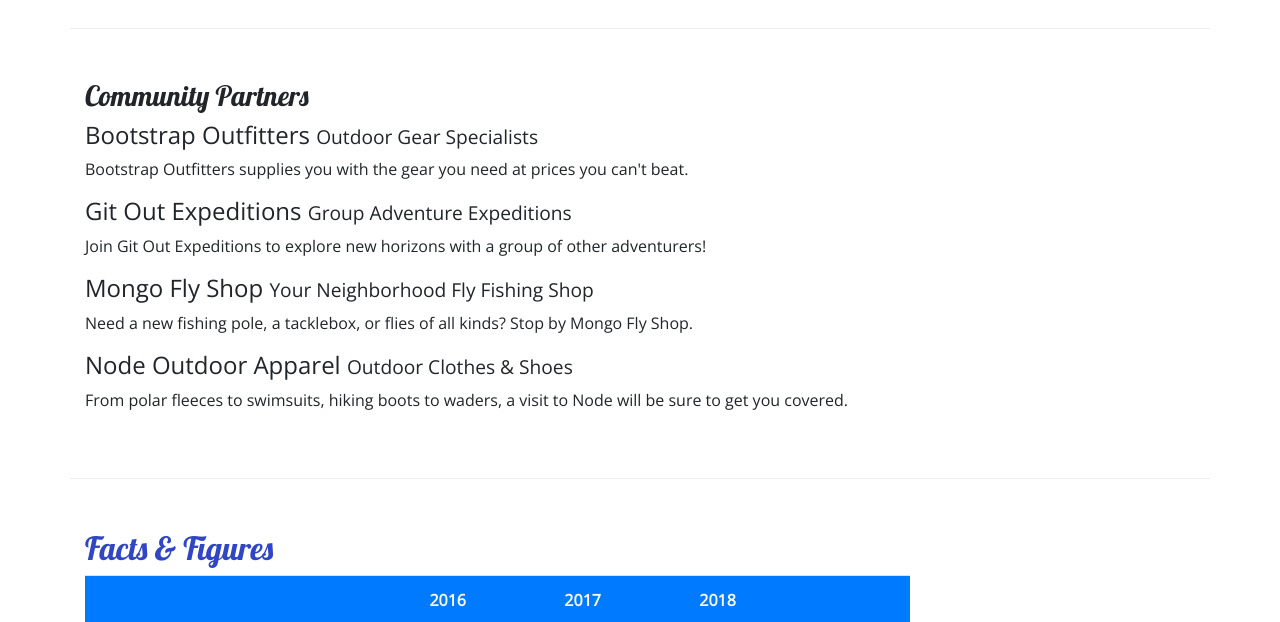
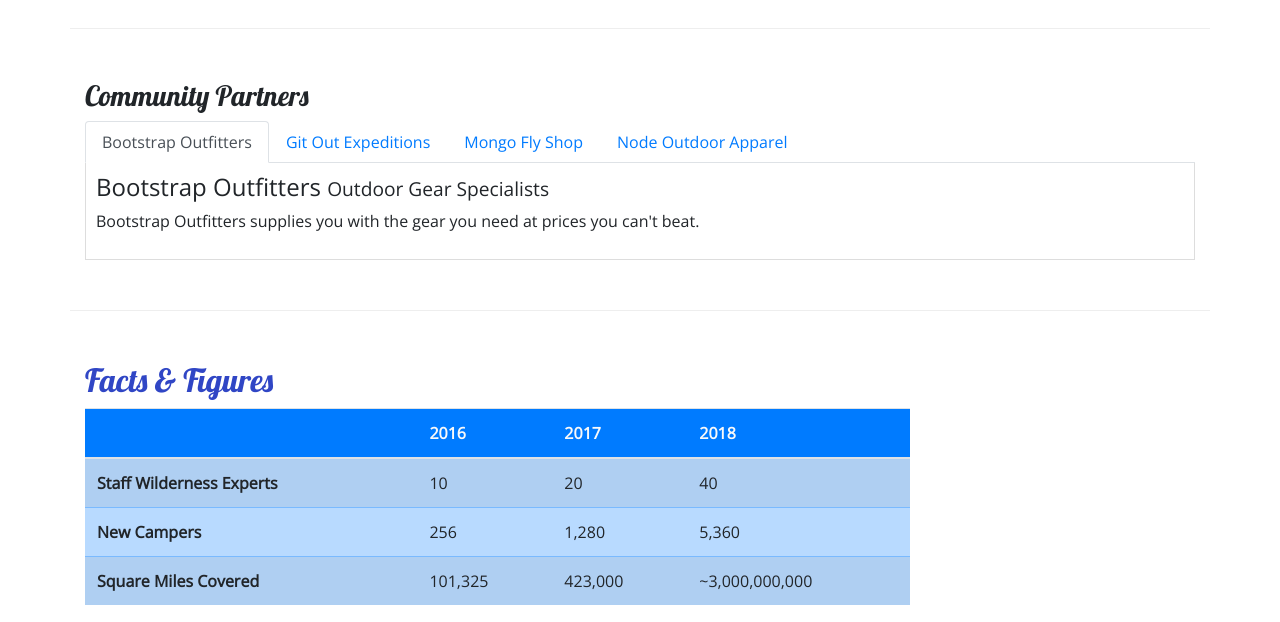
Before and after one commit to yuliyakf/Test-Project, a website: page aboutus.html in a window 1280 px wide. Shown: the part 800-1422 px from the top of the page. Drawn offline with nearby package versions, Linux system fonts and the light colour scheme.

Commit message:
added nav pane

```diff
--- a/aboutus.html
+++ b/aboutus.html
@@ -5,7 +5,7 @@
    <!-- Required meta tags always come first -->
    <meta charset="utf-8" />
    <meta name="viewport" content="width=device-width, initial-scale=1" />
-    <link rel="stylesheet" href="node_modules/bootstrap/dist/css/bootstrap.min.css"/>
+   <link rel="stylesheet" href="node_modules/bootstrap/dist/css/bootstrap.min.css" />
    <!-- Additional CSS must be placed after Bootstrap CSS -->
    <link rel="stylesheet" href="https://fonts.googleapis.com/css?family=Lobster|Open+Sans" />
    <!-- Additional CSS must be placed after Bootstrap CSS -->
@@ -43,7 +43,8 @@
                <li class="nav-item"><a class="nav-link" href="index.html"><i class="fa fa-home fa-lg"></i>Home</a></li>
                <li class="nav-item active"><a class="nav-link" href="#"><i class=" fa fa-info fa-lg"></i>About</a></li>
                <li class="nav-item"><a class="nav-link" href='#'><i class="fa fa-list fa-lg"></i>Sites</a></li>
-          <li class="nav-item"><a class="nav-link" href='contactus.html'><i class="fa fa-address-card fa-lg"></i>Contact</a></li>
+               <li class="nav-item"><a class="nav-link" href='contactus.html'><i
+                        class="fa fa-address-card fa-lg"></i>Contact</a></li>
             </ul>
          </div>
       </div>
@@ -64,7 +65,11 @@
       <div class="row row-content">
          <div class="col-sm-6">
             <h3>Our Mission</h3>
-                <p>We present a curated database of the best campsites in the vast woods and backcountry of the World Wide Web Wilderness. We increase access to adventure for the public while promoting safe and respectful use of resources. The expert wilderness trekkers on our staff personally verify each campsite to make sure that they are up to our standards. We also present a platform for campers to share reviews on campsites they have visited with each other.</p>
+            <p>We present a curated database of the best campsites in the vast woods and backcountry of the World Wide
+               Web Wilderness. We increase access to adventure for the public while promoting safe and respectful use of
+               resources. The expert wilderness trekkers on our staff personally verify each campsite to make sure that
+               they are up to our standards. We also present a platform for campers to share reviews on campsites they
+               have visited with each other.</p>
          </div>
          <div class="col-sm-6">
             <div class="card">
@@ -86,7 +91,8 @@
          <div class="col">
             <div class="card bg-light mt-3">
                <blockquote class="blockquote card-body">
-                       <p class="mb-0">I will not follow where the path may lead, but I will go where there is no path, and I will leave a trail.</p>
+                  <p class="mb-0">I will not follow where the path may lead, but I will go where there is no path, and I
+                     will leave a trail.</p>
                   <footer class="blockquote-footer">Muriel Strode,
                      <cite title="Source Title">"Wind-Wafted Wild Flowers" -
                         The Open Court, 1903
@@ -100,14 +106,38 @@
       <div class="row row-content">
          <div class="col">
             <h3>Community Partners</h3>
+            <ul class="nav nav-tabs">
+               <li class="nav-item"><a class="nav-link active" href="#bootstrap" role="tab" data-toggle="tab">Bootstrap
+                     Outfitters</a></li>
+               <li class="nav-item"><a class="nav-link" href="#git" role="tab" data-toggle="tab">Git Out Expeditions</a>
+               </li>
+               <li class="nav-item"><a class="nav-link" href="#mongo" role="tab" data-toggle="tab">Mongo Fly Shop</a>
+               </li>
+               <li class="nav-item"><a class="nav-link" href="#node" role="tab" data-toggle="tab">Node Outdoor
+                     Apparel</a></li>
+            </ul>
+            <div class="tab-content">
+               <div role="tabpanel" class="tab-pane fade show active" id="bootstrap">
                   <h4>Bootstrap Outfitters <small>Outdoor Gear Specialists</small></h4>
-                <p class="d-none d-sm-block">Bootstrap Outfitters supplies you with the gear you need at prices you can't beat.</p>
+                  <p class="d-none d-sm-block">Bootstrap Outfitters supplies you with the gear you need at prices you
+                     can't beat.</p>
+               </div>
+               <div role="tabpanel" class="tab-pane fade" id="git">
                   <h4>Git Out Expeditions <small>Group Adventure Expeditions</small></h4>
-                <p class="d-none d-sm-block">Join Git Out Expeditions to explore new horizons with a group of other adventurers!</p>
+                  <p class="d-none d-sm-block">Join Git Out Expeditions to explore new horizons with a group of other
+                     adventurers!</p>
+               </div>
+               <div role="tabpanel" class="tab-pane fade" id="mongo">
                   <h4>Mongo Fly Shop <small>Your Neighborhood Fly Fishing Shop</small></h4>
-                <p class="d-none d-sm-block">Need a new fishing pole, a tacklebox, or flies of all kinds? Stop by Mongo Fly Shop.</p>
+                  <p class="d-none d-sm-block">Need a new fishing pole, a tacklebox, or flies of all kinds? Stop by
+                     Mongo Fly Shop.</p>
+               </div>
+               <div role="tabpanel" class="tab-pane fade" id="node">
                   <h4>Node Outdoor Apparel <small>Outdoor Clothes & Shoes</small></h4>
-                <p class="d-none d-sm-block">From polar fleeces to swimsuits, hiking boots to waders, a visit to Node will be sure to get you covered.</p>
+                  <p class="d-none d-sm-block">From polar fleeces to swimsuits, hiking boots to waders, a visit to Node
+                     will be sure to get you covered.</p>
+               </div>
+            </div>
          </div>
       </div>
       <div class="row row-content">
@@ -163,14 +193,18 @@
             </div>
             <div class="col-6 col-sm-5 text-center">
                <h5>Social</h5>
-                    <a class="btn btn-social-icon btn-instagram" href="http://instagram.com/"><i class="fa fa-instagram"></i></a>
-                    <a class="btn btn-social-icon btn-facebook" href="http://facebook.com/"><i class="fa fa-facebook"></i></a>
+               <a class="btn btn-social-icon btn-instagram" href="http://instagram.com/"><i
+                     class="fa fa-instagram"></i></a>
+               <a class="btn btn-social-icon btn-facebook" href="http://facebook.com/"><i
+                     class="fa fa-facebook"></i></a>
                <a class="btn btn-social-icon btn-twitter" href="http://twitter.com/"><i class="fa fa-twitter"></i></a>
                <a class="btn btn-social-icon btn-google" href="http://youtube.com/"><i class="fa fa-youtube"></i></a>
             </div>
             <div class="col-sm-4 text-center">
-                  <a role="button" class="btn btn-link" href="tel:+12065551234"><i class="fa fa-phone fa-lg text-primary"></i> 1-206-555-1234</a><br />
-                  <a role="button" class="btn btn-link" href="mailto:campsite@nucamp.com"><i class="fa fa-envelope-o fa-lg text-primary"></i> campsites@nucamp.com</a>
+               <a role="button" class="btn btn-link" href="tel:+12065551234"><i
+                     class="fa fa-phone fa-lg text-primary"></i> 1-206-555-1234</a><br />
+               <a role="button" class="btn btn-link" href="mailto:campsite@nucamp.com"><i
+                     class="fa fa-envelope-o fa-lg text-primary"></i> campsites@nucamp.com</a>
             </div>
          </div>
       </div>
--- a/css/styles.css
+++ b/css/styles.css
@@ -35,3 +35,9 @@
 .navbar {
    background-color: #901cad;
 }
+
+.tab-content {
+   border: 1px solid #DDD;
+   border-top: none;
+   padding: 10px;
+}
```
Lines whose indentation alone changed are shown as unchanged.
